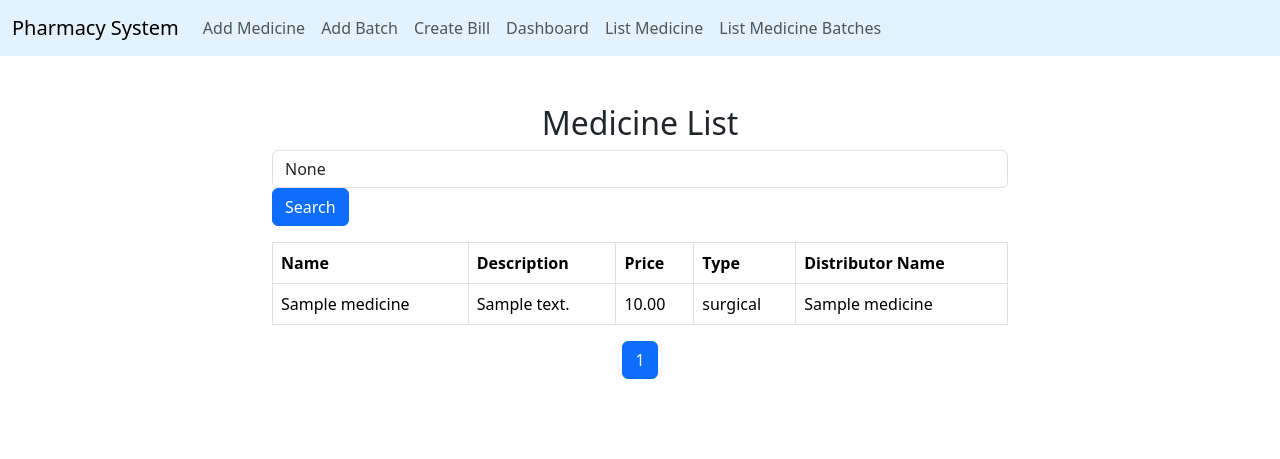
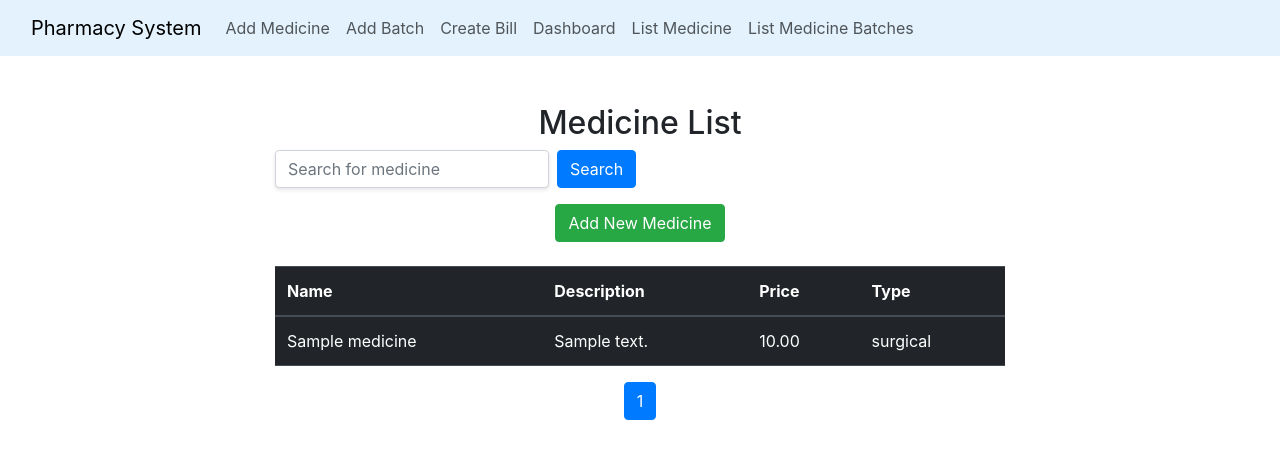
Before and after one commit to Pristine-Mind/lab-management-system, a Django app: page /medicine/medicine-list/ in a window 1280 px wide. Shown: the top 459 px of the page. Run offline with Django 4.2, Linux system fonts and the light colour scheme; tables that the repository leaves empty hold one stand-in row (values such as "Sample post"); some libraries are stand-ins or nearby versions.

Commit message:
Fix search issue

```diff
--- a/medicine/templates/base.html
+++ b/medicine/templates/base.html
@@ -6,6 +6,10 @@
     <title>{% block title %}Pharmacy System{% endblock %}</title>
     <!-- Bootstrap CSS -->
     <link href="https://cdn.jsdelivr.net/npm/bootstrap@5.3.0-alpha1/dist/css/bootstrap.min.css" rel="stylesheet">
+    <link rel="stylesheet" href="https://stackpath.bootstrapcdn.com/bootstrap/4.5.2/css/bootstrap.min.css">
+    <script src="https://code.jquery.com/jquery-3.5.1.slim.min.js"></script>
+    <script src="https://cdn.jsdelivr.net/npm/@popperjs/core@2.9.2/dist/umd/popper.min.js"></script>
+    <script src="https://stackpath.bootstrapcdn.com/bootstrap/4.5.2/js/bootstrap.min.js"></script>
 </head>
 <body>
     <nav class="navbar navbar-expand-lg" style="background-color: #e3f2fd;">
@@ -19,7 +23,6 @@
                     <li class="nav-item"><a class="nav-link" href="{% url 'stock_dashboard' %}">Dashboard</a></li>
                     <li class="nav-item"><a class="nav-link" href="{% url 'medicine_list'%}">List Medicine</a></li>
                     <li class="nav-item"><a class="nav-link" href="{% url 'batch_list'%}">List Medicine Batches</a></li>
-
                 </ul>
             </div>
         </div>
--- a/medicine/templates/medicine/medicine_list.html
+++ b/medicine/templates/medicine/medicine_list.html
@@ -14,15 +14,22 @@
             <button type="submit" class="btn btn-primary">Search</button>
         </form>
 
+        <!-- Button to trigger modal -->
+        <div class="text-center mb-4">
+            <button type="button" class="btn btn-success" data-toggle="modal" data-target="#addMedicineModal">
+                Add New Medicine
+            </button>
+        </div>
+
+        <!-- Medicine List Table -->
         {% if page_obj %}
-        <table class="table table-bordered table-hover">
+        <table class="table table-dark table-hover">
             <thead>
                 <tr>
                     <th>Name</th>
                     <th>Description</th>
                     <th>Price</th>
                     <th>Type</th>
-                    <th>Distributor Name</th>
                 </tr>
             </thead>
             <tbody>
@@ -32,12 +39,12 @@
                     <td>{{ medicine.description }}</td>
                     <td>{{ medicine.price }}</td>
                     <td>{{ medicine.medicine_type }}</td>
-                    <td>{{ medicine.distributor_name }}</td>
                 </tr>
                 {% endfor %}
             </tbody>
         </table>
 
+        <!-- Pagination controls -->
         <nav aria-label="Page navigation">
             <ul class="pagination justify-content-center">
                 {% if page_obj.has_previous %}
@@ -68,4 +75,52 @@
         {% endif %}
     </div>
 </div>
+
+<!-- Add Medicine Modal -->
+<div class="modal fade" id="addMedicineModal" tabindex="-1" aria-labelledby="addMedicineModalLabel" aria-hidden="true">
+    <div class="modal-dialog">
+        <div class="modal-content">
+            <div class="modal-header">
+                <h5 class="modal-title" id="addMedicineModalLabel">Add New Medicine</h5>
+                <button type="button" class="close" data-dismiss="modal" aria-label="Close">
+                    <span aria-hidden="true">&times;</span>
+                </button>
+            </div>
+            <div class="modal-body">
+                <form method="POST" id="addMedicineForm" action="{% url 'add_medicine' %}">
+                    {% csrf_token %}
+                    {{ form.non_field_errors }}
+                    {% for field in form %}
+                        <div class="form-group mb-3">
+                            <label for="{{ field.id_for_label }}" class="form-label">{{ field.label }}</label>
+                            {{ field }}
+                            {{ field.errors }}
+                        </div>
+                    {% endfor %}
+                </form>
+            </div>
+            <div class="modal-footer">
+                <button type="button" class="btn btn-secondary" data-dismiss="modal">Close</button>
+                <button type="submit" class="btn btn-primary" form="addMedicineForm">Save Medicine</button>
+            </div>
+        </div>
+    </div>
+</div>
+
+<style>
+    .form-control {
+        border-radius: 0.25rem;
+        box-shadow: 0 2px 4px rgba(0, 0, 0, 0.1);
+    }
+    .form-group label {
+        font-weight: bold;
+    }
+    .alert {
+        font-size: 1.1rem;
+    }
+    .card {
+        border: 1px solid #e0e0e0;
+        border-radius: 0.5rem;
+    }
+</style>
 {% endblock %}
--- a/medicine/views.py
+++ b/medicine/views.py
@@ -143,19 +143,33 @@
 
 
 def medicine_list(request):
-    query = request.GET.get('q')
+    query = request.GET.get("q", None)
     if query:
-        medicines = Medicine.objects.filter(
-            Q(name__icontains=query)
-        )
+        medicines = Medicine.objects.filter(Q(name__icontains=query))
     else:
         medicines = Medicine.objects.all()
 
-    paginator = Paginator(medicines, 10)  # Show 10 medicines per page
-    page_number = request.GET.get('page')
+    paginator = Paginator(medicines, 10)
+    page_number = request.GET.get("page", None)
     page_obj = paginator.get_page(page_number)
 
-    return render(request, "medicine/medicine_list.html", {"page_obj": page_obj, "query": query})
+    # Handle form submission
+    if request.method == "POST":
+        form = MedicineForm(request.POST)
+        if form.is_valid():
+            form.save()
+            return redirect("medicine_list")
+    else:
+        form = MedicineForm()
+
+    return render(
+        request,
+        "medicine/medicine_list.html",
+        {
+            "page_obj": page_obj,
+            "form": form,
+        },
+    )
 
 
 def batch_list(request):
```
